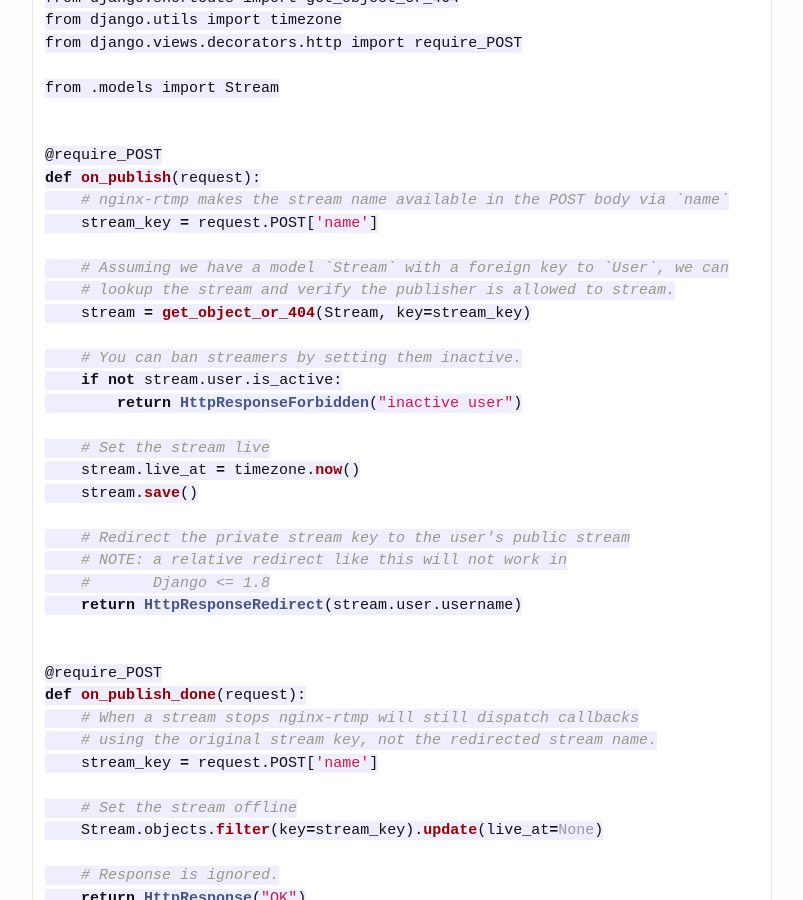
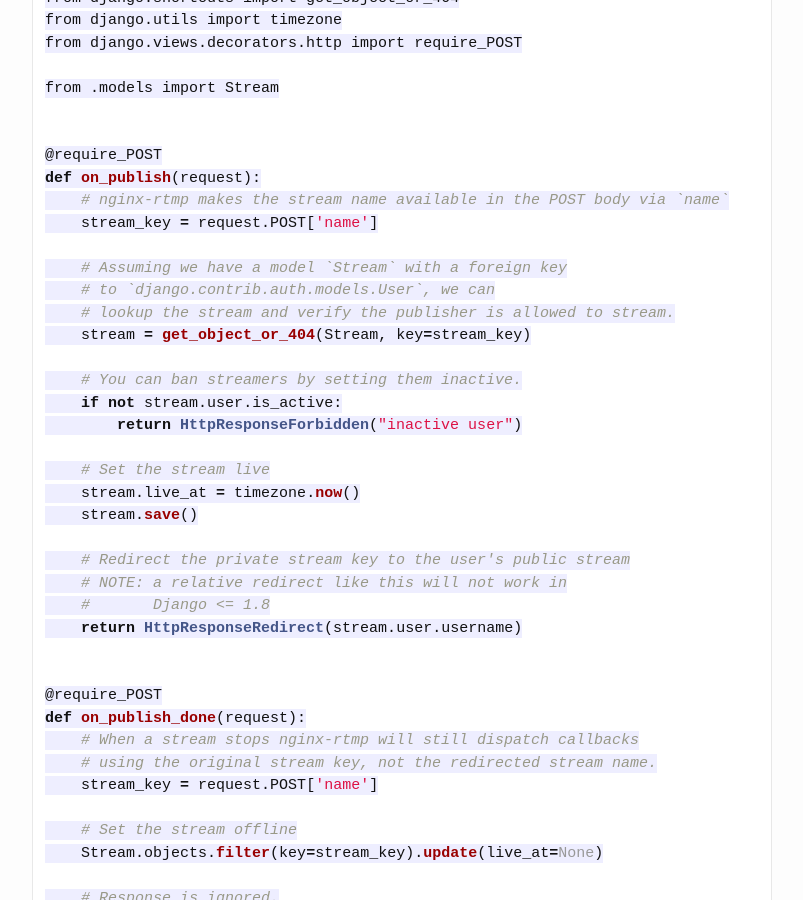
Before and after one commit to benwilber/benwilber.github.io, a Jekyll site: the page built from _posts/2016-10-22-implementing-stream-keys-with-nginx-rtmp-and-django.md, in a window 1280 px wide and 900 px high, scrolled down 1792 px. Shown: the whole window, without its empty margins (238-1041 px from the left). Built offline with Jekyll 4.4.1, drawn with Linux system fonts in a browser that asks for light colours; comment, search, counter and statistics services are not loaded.

Commit message:
Qualify user model

```diff
--- a/_posts/2016-10-22-implementing-stream-keys-with-nginx-rtmp-and-django.md
+++ b/_posts/2016-10-22-implementing-stream-keys-with-nginx-rtmp-and-django.md
@@ -77,7 +77,8 @@ def on_publish(request):
     # nginx-rtmp makes the stream name available in the POST body via `name`
     stream_key = request.POST['name']
 
-    # Assuming we have a model `Stream` with a foreign key to `User`, we can
+    # Assuming we have a model `Stream` with a foreign key
+    # to `django.contrib.auth.models.User`, we can
     # lookup the stream and verify the publisher is allowed to stream.
     stream = get_object_or_404(Stream, key=stream_key)
 
```
